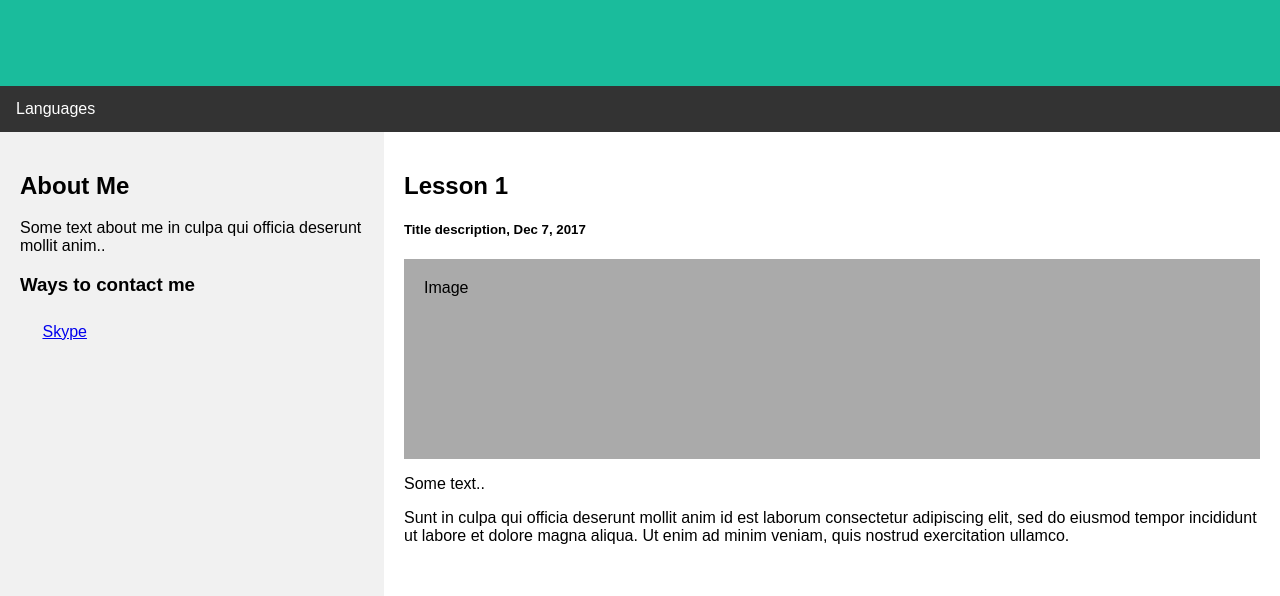
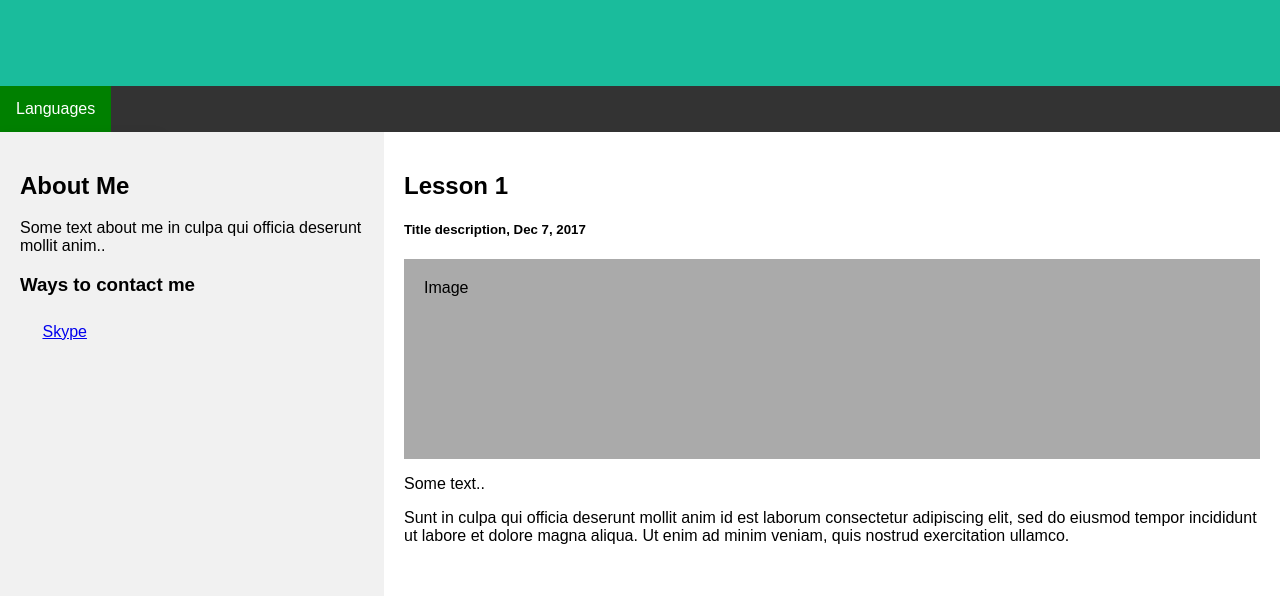
Before and after one commit to tsaknoris/tsaknoris.github.io, a plain HTML site: page index.html in a window 1280 px wide. Both pictures are taken after a click on the button "Languages". Shown: the part 173-769 px from the top of the page. Drawn offline with Linux system fonts and the light colour scheme.

Commit message:
Update index.html

```diff
--- a/index.html
+++ b/index.html
@@ -119,30 +119,27 @@ body {
   }
 }
 
-/* The dropdown container */
 .dropdown {
   float: left;
   overflow: hidden;
 }
 
-/* Dropdown button */
 .dropdown .dropbtn {
+  cursor: pointer;
   font-size: 16px;
   border: none;
   outline: none;
   color: white;
   padding: 14px 16px;
   background-color: inherit;
-  font-family: inherit; /* Important for vertical align on mobile phones */
-  margin: 0; /* Important for vertical align on mobile phones */
+  font-family: inherit;
+  margin: 0;
 }
 
-/* Add a blue background color to navbar links on hover */
-.navbar a:hover, .dropdown:hover .dropbtn {
-  background-color: blue;
+.navbar a:hover, .dropdown:hover .dropbtn, .dropbtn:focus {
+  background-color: green;
 }
 
-/* Dropdown content (hidden by default) */
 .dropdown-content {
   display: none;
   position: absolute;
@@ -152,7 +149,6 @@ body {
   z-index: 1;
 }
 
-/* Links inside the dropdown */
 .dropdown-content a {
   float: none;
   color: black;
@@ -162,13 +158,11 @@ body {
   text-align: left;
 }
 
-/* Add a grey background color to dropdown links on hover */
 .dropdown-content a:hover {
   background-color: #ddd;
 }
 
-/* Show the dropdown menu on hover */
-.dropdown:hover .dropdown-content {
+.show {
   display: block;
 }
 </style>
@@ -184,7 +178,7 @@ body {
     <button class="dropbtn">Languages
       <i class="fa fa-caret-down"></i>
     </button>
-    <div class="dropdown-content">
+    <div class="dropdown-content" id="myDropdown">
       <a href="./index.html"></a>
       <a href="./index_en.html"></a>
     </div>
```
